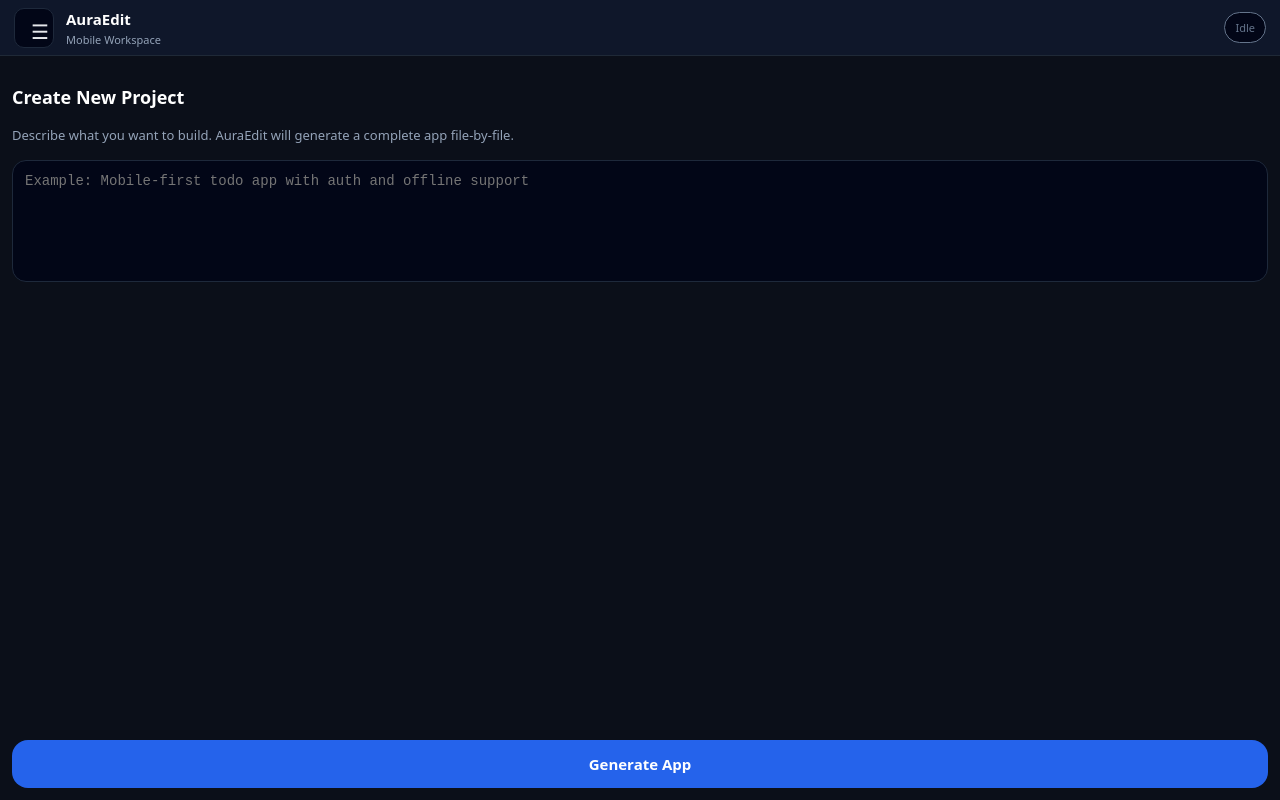
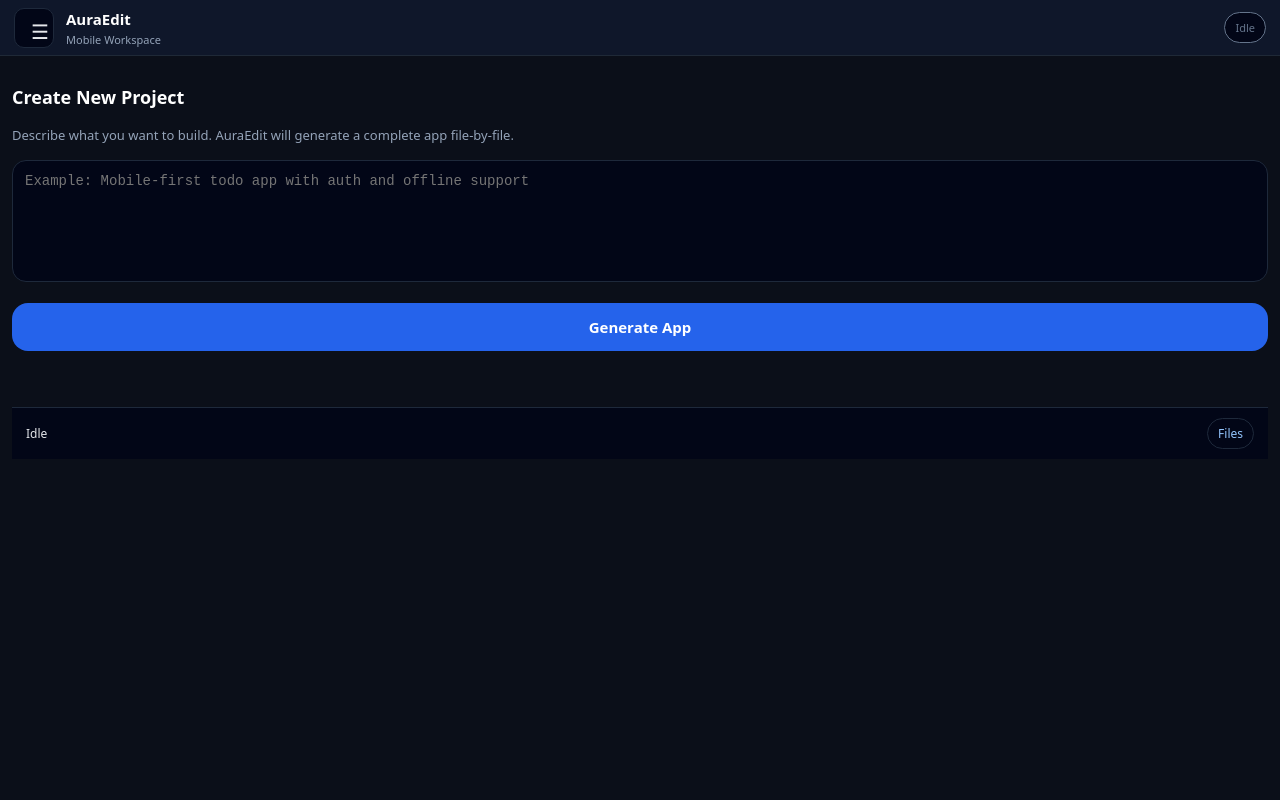
Before and after one commit to jitendramath/AuraEdit-ultra, a Next.js app: page /dashboard in a window 1280 px wide. Built offline with nearby package versions, Linux system fonts and the light colour scheme; no server answers.

Commit message:
Update EditorShell.tsx

```diff
--- a/app/dashboard/components/EditorShell.tsx
+++ b/app/dashboard/components/EditorShell.tsx
@@ -5,6 +5,7 @@
 import MobileShell from "@/app/dashboard/components/MobileShell";
 import MobileHeader from "@/app/dashboard/components/MobileHeader";
 import MobileDrawer from "@/app/dashboard/components/MobileDrawer";
+import MobileStatusBar from "@/app/dashboard/components/MobileStatusBar";
 
 import FileTree from "@/app/dashboard/components/FileTree";
 import EditorPreview from "@/app/dashboard/components/EditorPreview";
@@ -16,6 +17,10 @@
   const [status, setStatus] = useState<
     "idle" | "initializing" | "building" | "completed" | "failed"
   >("idle");
+
+  // NOTE: demo values for now (can be wired to runtimeState later)
+  const completedFiles = status === "building" ? 1 : 0;
+  const totalFiles = status === "building" ? 2 : 0;
 
   return (
     <MobileShell
@@ -41,6 +46,7 @@
       </MobileDrawer>
 
       {/* Main Content */}
+      <div style={{ paddingBottom: "56px" }}>
         {selectedFile ? (
           <EditorPreview filePath={selectedFile} />
         ) : (
@@ -51,6 +57,15 @@
             onBuildFail={() => setStatus("failed")}
           />
         )}
+      </div>
+
+      {/* Bottom Status Bar */}
+      <MobileStatusBar
+        status={status}
+        completed={completedFiles}
+        total={totalFiles}
+        onOpenFiles={() => setDrawerOpen(true)}
+      />
     </MobileShell>
   );
 }
```
Lines whose indentation alone changed are shown as unchanged.
